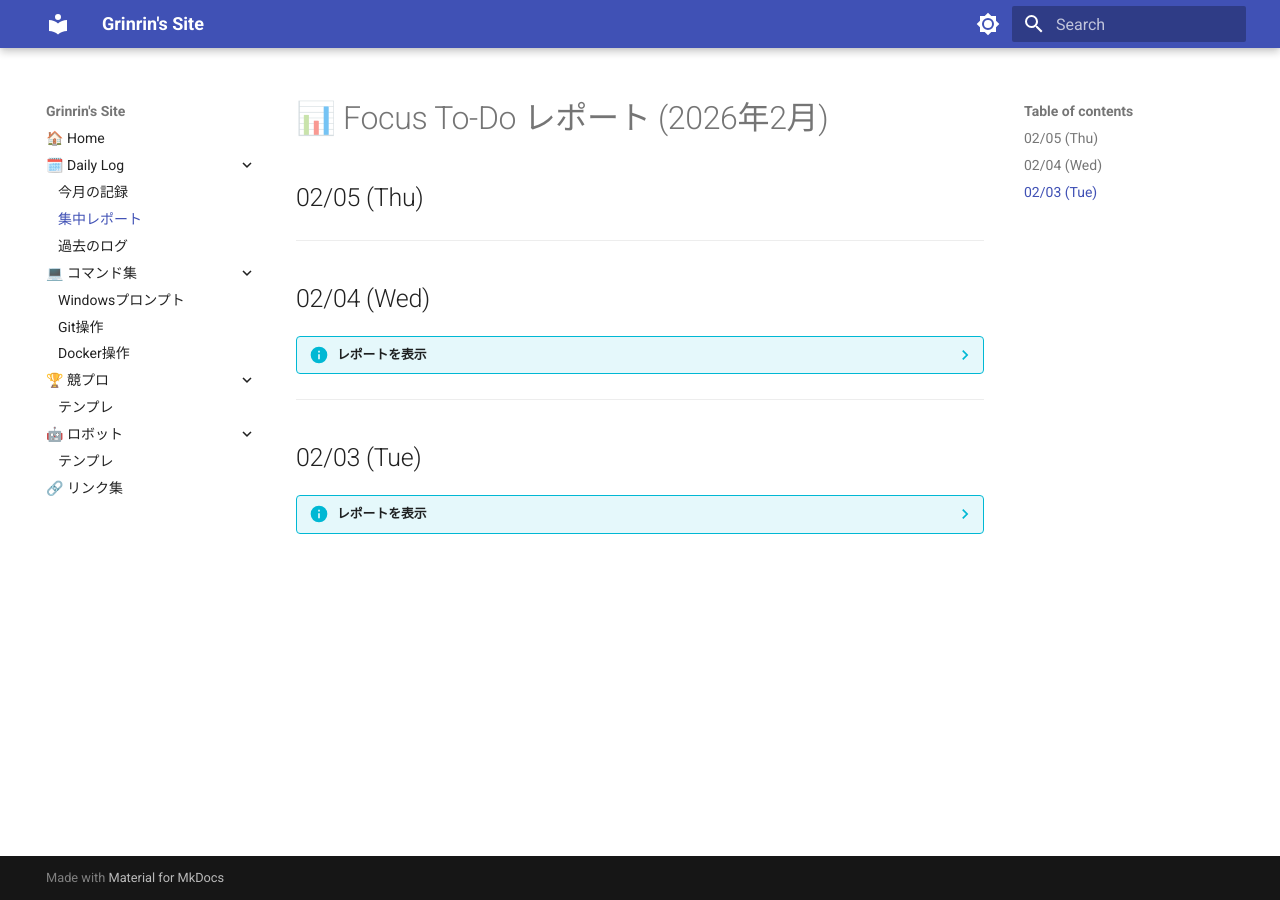
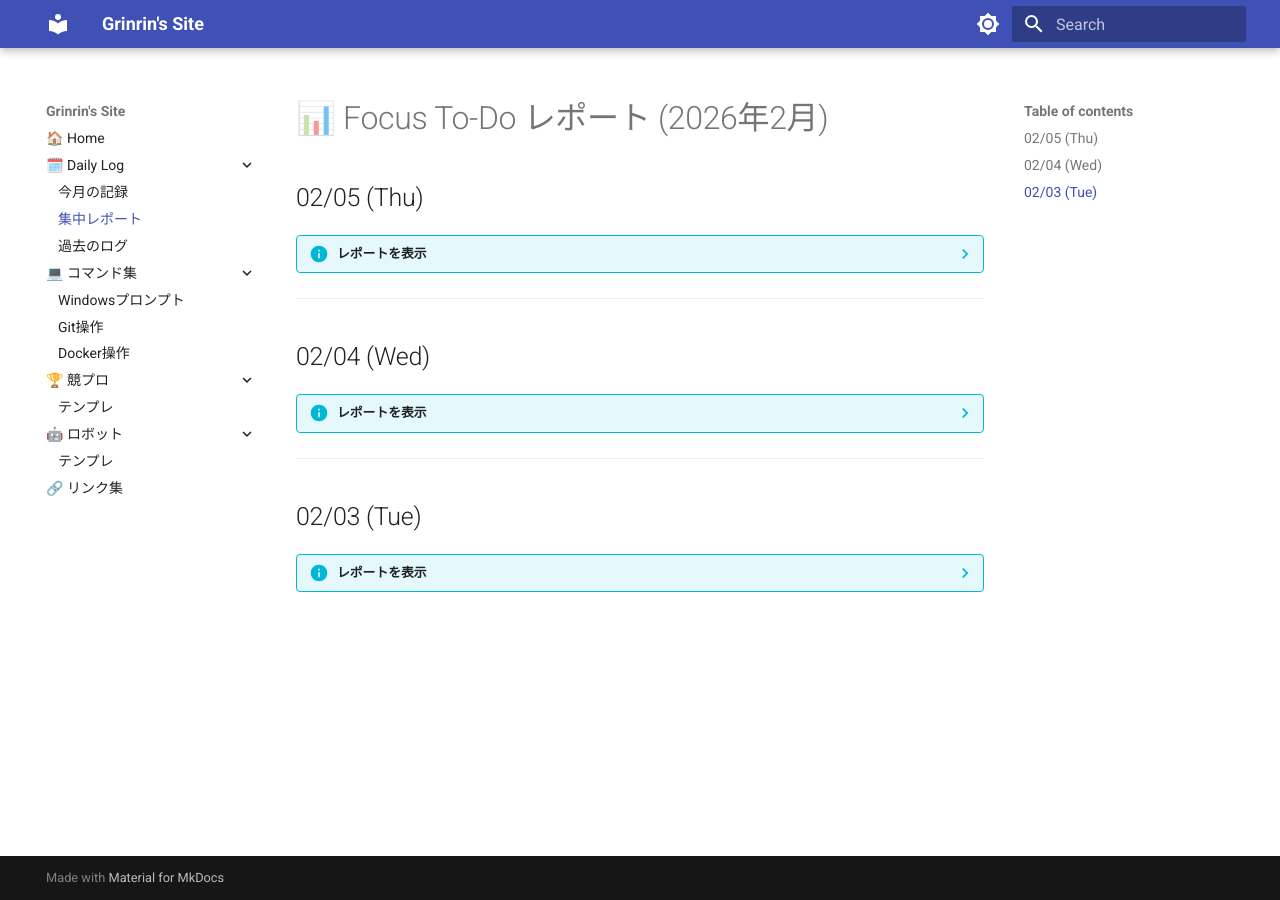
Before and after one commit to Grinrin1108/my-site, an MkDocs documentation site: the page built from docs/daily/2026_02/reports.md, in a window 1280 px wide. Built offline with MkDocs 1.6.1 and Material for MkDocs 9.7.7, drawn with Linux system fonts in a browser that asks for light colours.

Commit message:
2026/02/06 0:03

```diff
--- a/docs/daily/2026_02/reports.md
+++ b/docs/daily/2026_02/reports.md
@@ -1,6 +1,8 @@
 # 📊 Focus To-Do レポート (2026年2月)
 
 ## 02/05 (Thu)
+??? info "レポートを表示"
+    ![レポート](../2026_02/reports/05.jpeg)
 
 ---
 
```
Also changed, not shown: docs/daily/2026_02/reports/05.jpeg (added).
